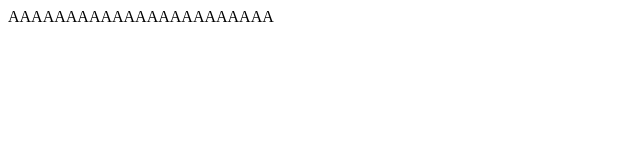
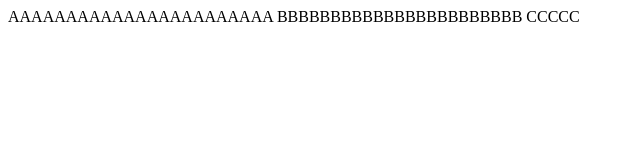
Before and after one commit to SergejsRom/2-demo, a website: page index.html in a window 1280 px wide. Shown: the whole page, without its empty margins (0-640 px from the left). Drawn offline with Linux system fonts and the light colour scheme.

Commit message:
add text

```diff
--- a/index.html
+++ b/index.html
@@ -8,5 +8,7 @@
 </head>
 <body>
     AAAAAAAAAAAAAAAAAAAAAAA
+    BBBBBBBBBBBBBBBBBBBBBBB
+    CCCCC
 </body>
 </html>
```
